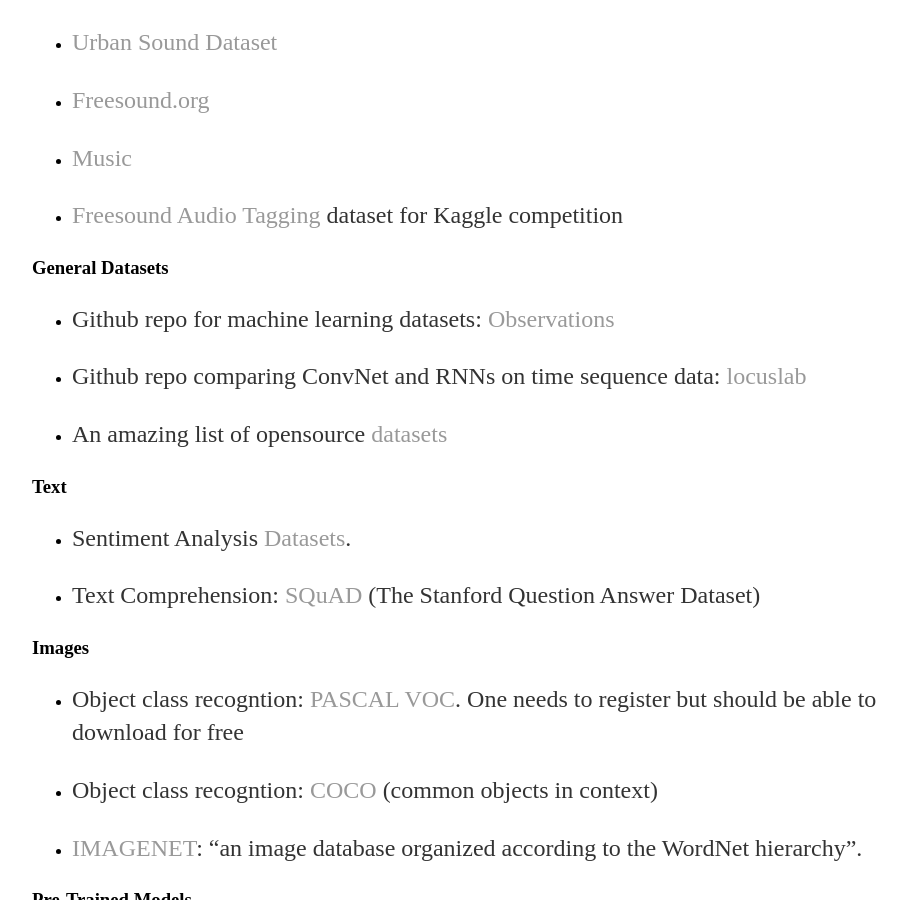
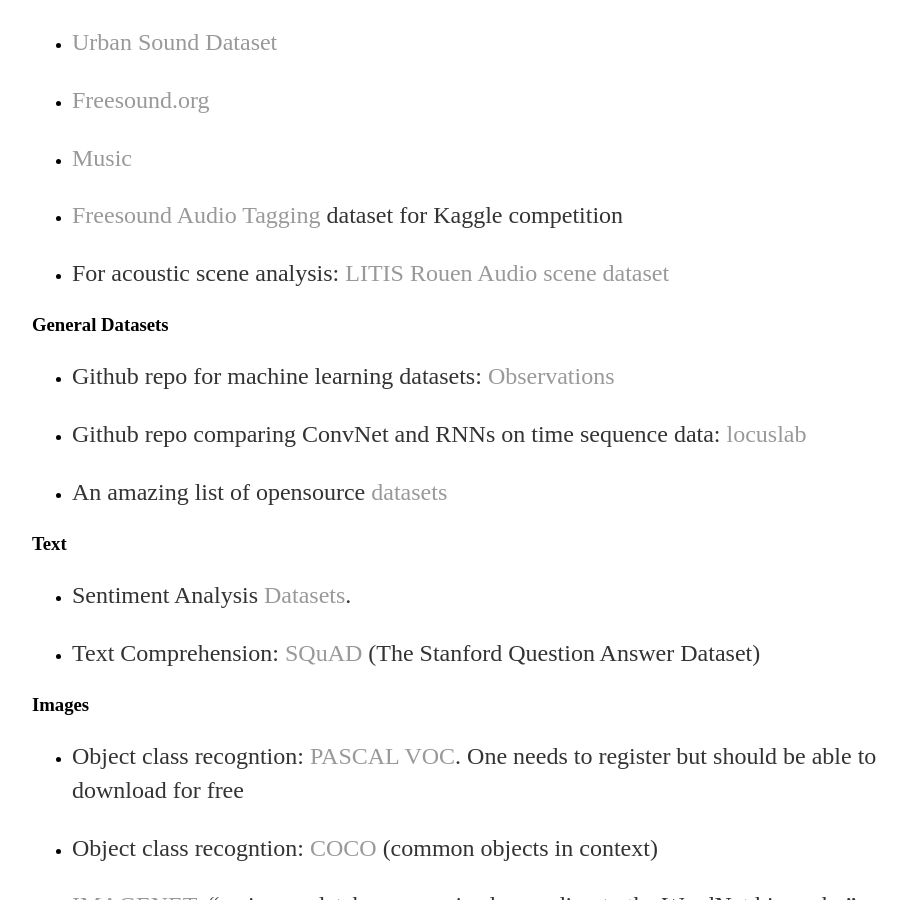
Before and after one commit to a-n-rose/a-n-rose.github.io, a Jekyll site: the page built from _posts/2019-01-06-resources-publicly-available-speech-databases.md, in a window 1280 px wide and 900 px high, scrolled down 1774 px. Shown: the whole window, without its empty margins (160-1067 px from the left). Built offline with Jekyll 4.4.1, drawn with Linux system fonts in a browser that asks for light colours.

Commit message:
added dataset for acoustic scene analysis

```diff
--- a/_posts/2019-01-06-resources-publicly-available-speech-databases.md
+++ b/_posts/2019-01-06-resources-publicly-available-speech-databases.md
@@ -58,6 +58,8 @@
 
 * <a href="https://www.kaggle.com/c/freesound-audio-tagging">Freesound Audio Tagging</a> dataset for Kaggle competition
 
+* For acoustic scene analysis: <a href="https://sites.google.com/site/alainrakotomamonjy/home/audio-scene">LITIS Rouen Audio scene dataset</a>
+
 ### General Datasets
 
 * Github repo for machine learning datasets: <a href="https://github.com/edwardlib/observations">Observations</a>
```
